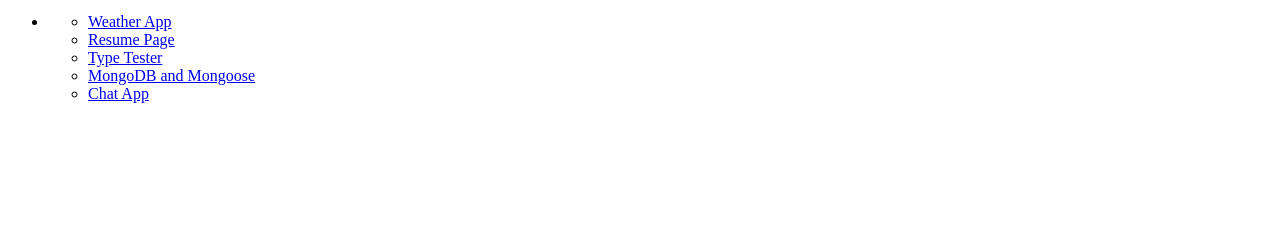
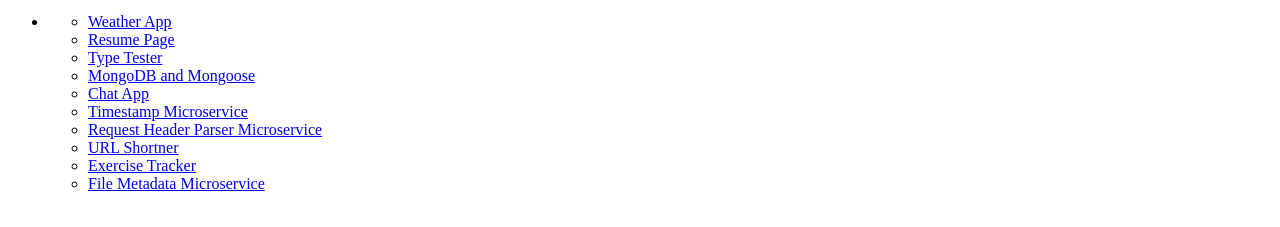
Before and after one commit to Ktaiyeba/Ktaiyeba.github.io, a plain HTML site: page index.html in a window 1280 px wide. Shown: the part 119-346 px from the top of the page. Drawn offline with Linux system fonts and the light colour scheme.

Commit message:
Update index.html

```diff
--- a/index.html
+++ b/index.html
@@ -33,6 +33,26 @@
                 <a href="https://Ktaiyeba.github.io/chatapp/index.html
 ">Chat App</a>
               </li>
+            <li>
+                <a href="https://Ktaiyeba.github.io/Timestamp/
+">Timestamp Microservice</a>
+              </li>
+            <li>
+                <a href="https://Ktaiyeba.github.io/boilerplate-project-headerparser/
+">Request Header Parser Microservice</a>
+              </li>
+          <li>
+                <a href="https://Ktaiyeba.github.io/Urlshortener/
+">URL Shortner</a>
+              </li>
+           <li>
+                <a href="https://Ktaiyeba.github.io/Exercisetracker/
+">Exercise Tracker</a>
+              </li>
+           <li>
+                <a href="https://Ktaiyeba.github.io/Filemetadata/
+">File Metadata Microservice</a>
+              </li>
 
 
     <footer>
```
